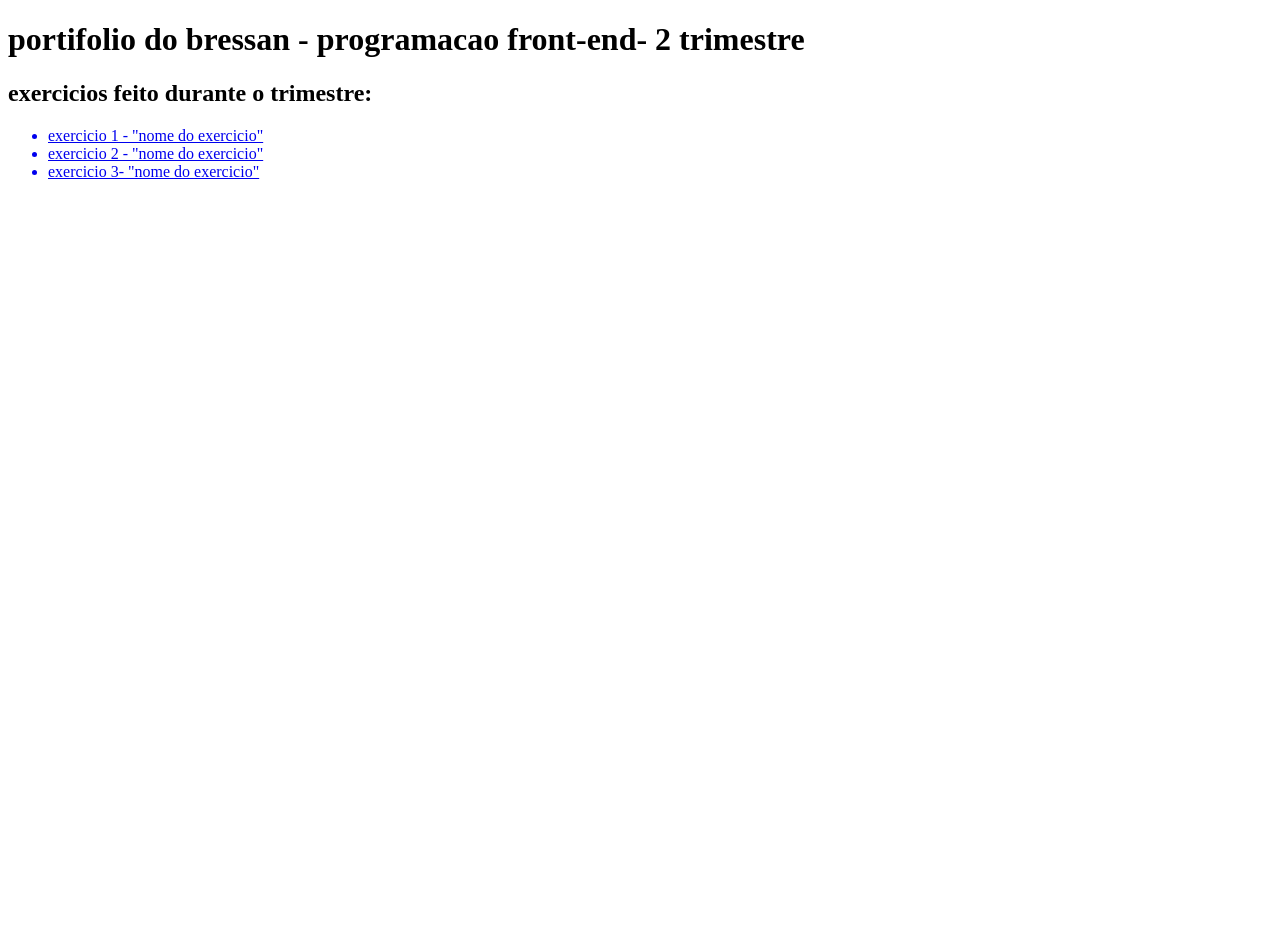
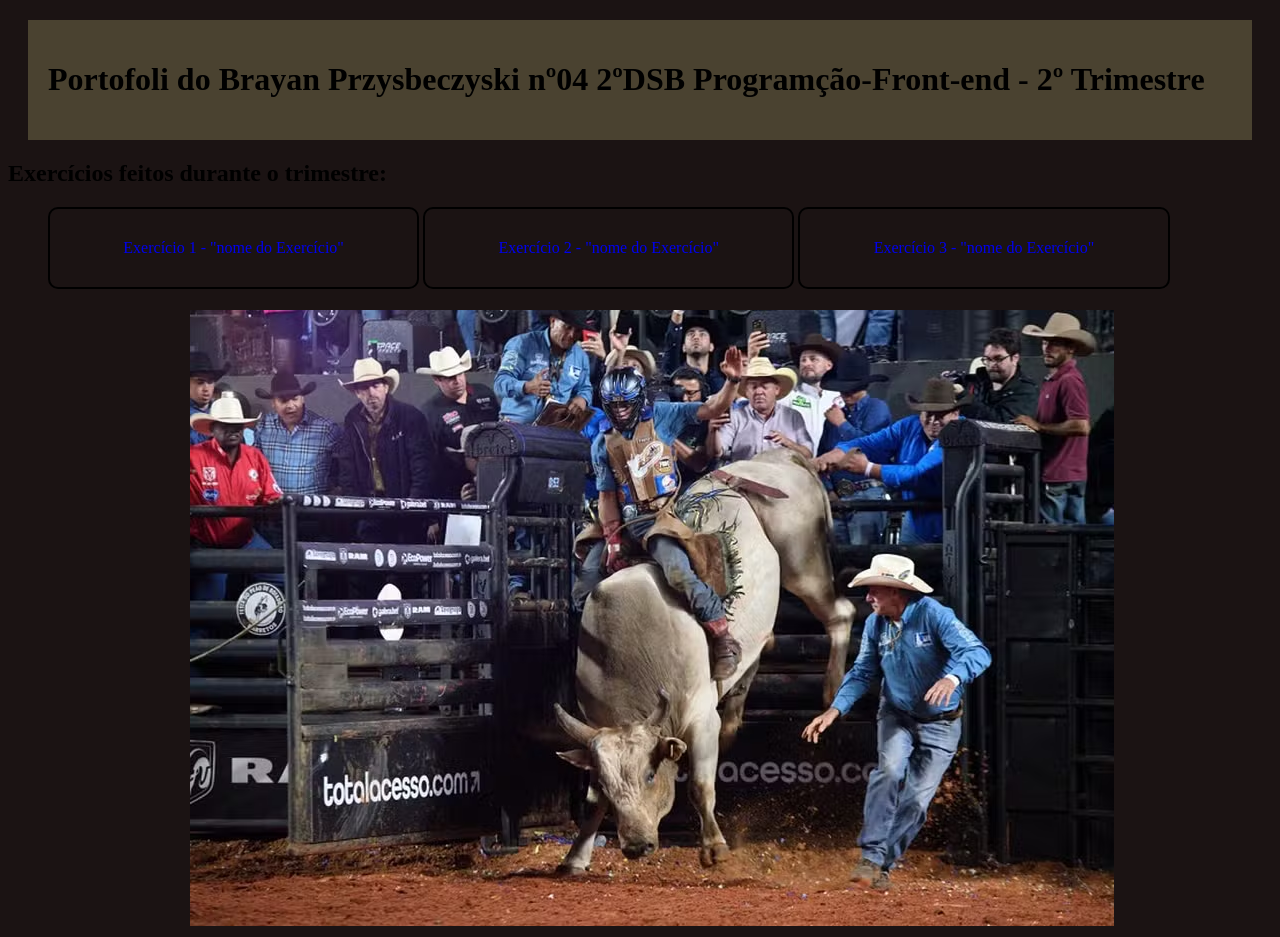
Before and after one commit to viniciusbressa/Portfolio, a plain HTML site: page index.html in a window 1280 px wide. Shown: the top 937 px of the page. Before the commit the page ends 800 px from the top, so only its background shows below. Drawn offline with Linux system fonts and the light colour scheme.

Commit message:
Add files via upload

```diff
--- a/index.html
+++ b/index.html
@@ -1,27 +1,35 @@
 <!DOCTYPE html>
-<html lang="en">
+<html lang="pt-br">
 <head>
     <meta charset="UTF-8">
     <meta name="viewport" content="width=device-width, initial-scale=1.0">
-    <title>portifolio bressan</title>
+    <title>Portifolio do Brayan</title>
+    <link rel="stylesheet" href="style.css">
+    <link rel="stylesheet" href="style.css">
 </head>
 <body>
     <header>
-        <h1>portifolio do bressan - programacao front-end- 2 trimestre</h1>
+        <h1>Portofoli do Brayan Przysbeczyski nº04 2ºDSB Programção-Front-end - 2º Trimestre</h1>
     </header>
     <main>
-        <h2>exercicios feito durante o trimestre:</h2>
+        <h2>Exercícios feitos durante o trimestre:</h2>
+
 
         <ul>
-            <a href="#####"><li>exercicio 1 - "nome do exercicio"</li></a>
-            <a href="#####"><li>exercicio 2 - "nome do exercicio"</li></a>
-            <a href="#####"><li>exercicio 3- "nome do exercicio"</li></a>
+            <a href="ex1/ex1.html"><li>Exercício 1 - "nome do Exercício"</li></a>
+            <a href="#####"><li>Exercício 2 - "nome do Exercício"</li></a>
+            <a href="#####"><li>Exercício 3 - "nome do Exercício"</li></a>
         </ul>
 
     </main>
     <footer>
+        <div class="caixa">
+            <h1><img id="logo" src="rodeio-barretos.avif"></h1>
+
+            <div class="caixa2"></div>
+            <h1><img id="logo" src="arena.webp"></h1>
+
 
     </footer>
-
 </body>
 </html>
--- /dev/null
+++ b/reset.css
@@ -0,0 +1,48 @@
+/* http://meyerweb.com/eric/tools/css/reset/
+   v2.0 | 20110126
+   License: none (public domain)
+*/
+
+html, body, div, span, applet, object, iframe,
+h1, h2, h3, h4, h5, h6, p, blockquote, pre,
+a, abbr, acronym, address, big, cite, code,
+del, dfn, em, img, ins, kbd, q, s, samp,
+small, strike, strong, sub, sup, tt, var,
+b, u, i, center,
+dl, dt, dd, ol, ul, li,
+fieldset, form, label, legend,
+table, caption, tbody, tfoot, thead, tr, th, td,
+article, aside, canvas, details, embed,
+figure, figcaption, footer, header, hgroup,
+menu, nav, output, ruby, section, summary,
+time, mark, audio, video {
+	margin: 0;
+	padding: 0;
+	border: 0;
+	font-size: 100%;
+	font: inherit;
+	vertical-align: baseline;
+}
+/* HTML5 display-role reset for older browsers */
+article, aside, details, figcaption, figure,
+footer, header, hgroup, menu, nav, section {
+	display: block;
+}
+body {
+	line-height: 1;
+}
+ol, ul {
+	list-style: none;
+}
+blockquote, q {
+	quotes: none;
+}
+blockquote:before, blockquote:after,
+q:before, q:after {
+	content: '';
+	content: none;
+}
+table {
+	border-collapse: collapse;
+	border-spacing: 0;
+}
--- a/style.css
+++ b/style.css
@@ -1,25 +1,35 @@
 header{
-    background-color: rgba(51, 49, 49, 0.911);
+    background-color: rgb(74, 66, 48);
+    padding: 20px;
+    margin: 20px;
 }
 
 body{
-    background-color: antiquewhite;
- }
+    background-color: rgb(27, 19, 19);
+
+}
 
 li{
     display: inline;
     margin: 0 0 0;
 }
-
-.produtos li{
+li{
     display: inline-block;
     text-align: center;
     width: 30% ;
     vertical-align: top;
-    margin: 0 1.5%;
+    margin: 0 1,5%;
     padding: 30px 0px;
-    box-sizing: border-box;
-    border: 2px solid #000000;
-    border-radius: 10px ;
+    border: 2px solid #000;
+    border-radius: 10px;
+}
 
+.caixa{
+    position: relative;
+    width: 900px;
+    margin: 0 auto;
 }
+
+li:hover{
+    border-color: bisque;
+}
```
Also changed, not shown: arena.webp (added), rodeio-barretos.avif (added).
